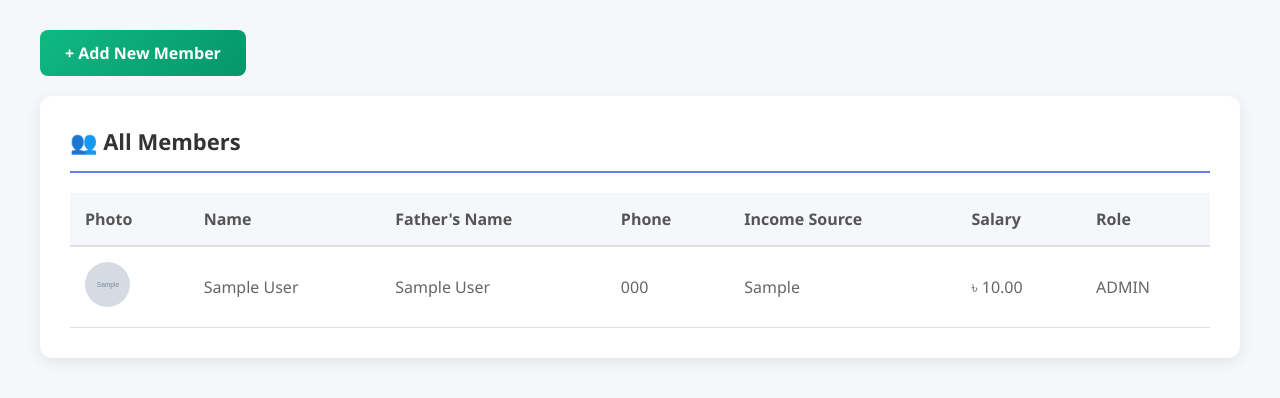
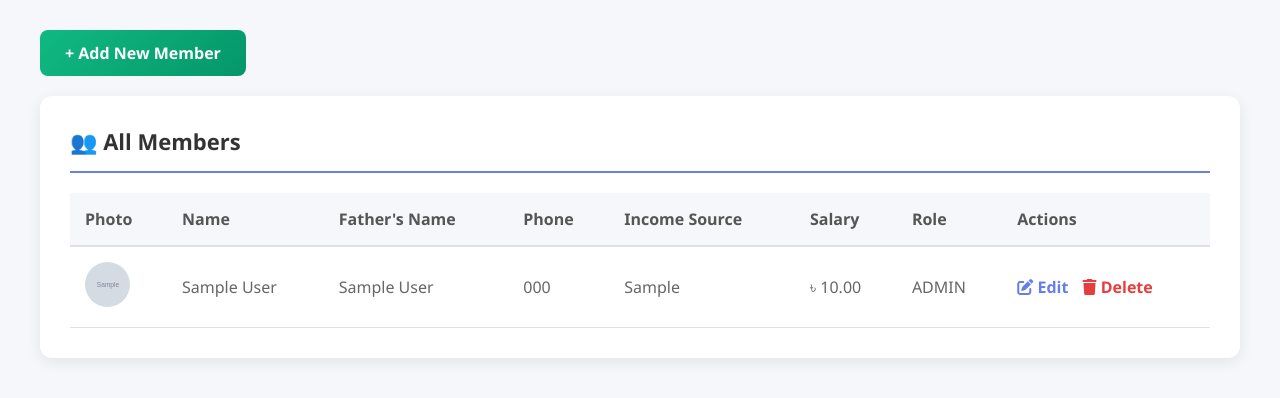
Before and after one commit to Raihanroo/Pre_Industry_Program, a Django app: page /expenses/members/ in a window 1280 px wide. Shown: the part 103-501 px from the top of the page. Run offline with Django 5.2, Linux system fonts and the light colour scheme; a user stored in the database is signed in; tables that the repository leaves empty hold one stand-in row (values such as "Sample post"); grey boxes marked "Sample" are stand-in pictures.

Commit message:
Family member image upload and CRUD features added

```diff
--- a/Family_expendeture/expenses/templates/expenses/member_list.html
+++ b/Family_expendeture/expenses/templates/expenses/member_list.html
@@ -5,7 +5,9 @@
 <head>
     <meta charset="UTF-8">
     <title>Member List</title>
+    <link rel="stylesheet" href="https://cdnjs.cloudflare.com/ajax/libs/font-awesome/6.0.0/css/all.min.css">
     <style>
+        /* আপনার আগের স্টাইলগুলো এখানে থাকবে */
         * {
             margin: 0;
             padding: 0;
@@ -75,19 +77,11 @@
             padding: 15px;
             border-bottom: 1px solid #e0e0e0;
             color: #666;
+            vertical-align: middle;
         }
 
         table tr:hover {
             background: #f9f9f9;
-        }
-
-        .role-badge {
-            display: inline-block;
-            background: #667eea;
-            color: white;
-            padding: 4px 12px;
-            border-radius: 20px;
-            font-size: 12px;
         }
 
         .btn-add {
@@ -99,6 +93,31 @@
             border-radius: 8px;
             font-weight: 600;
             margin-bottom: 20px;
+        }
+
+        /* বাটনগুলোর নতুন স্টাইল */
+        .btn-edit {
+            color: #667eea;
+            text-decoration: none;
+            margin-right: 10px;
+            font-weight: bold;
+        }
+
+        .btn-delete {
+            color: #e53e3e;
+            text-decoration: none;
+            font-weight: bold;
+            border: none;
+            background: none;
+            cursor: pointer;
+        }
+
+        .btn-edit:hover {
+            color: #764ba2;
+        }
+
+        .btn-delete:hover {
+            color: #c53030;
         }
     </style>
 </head>
@@ -125,6 +144,7 @@
                         <th>Income Source</th>
                         <th>Salary</th>
                         <th>Role</th>
+                        <th>Actions</th>
                     </tr>
                 </thead>
                 <tbody>
@@ -144,7 +164,19 @@
                         <td>{{ member.phone_number }}</td>
                         <td>{{ member.income_source }}</td>
                         <td>৳ {{ member.salary }}</td>
-                        <td>{{ member.role }}</td>
+                        <td><span class="role-badge">{{ member.role }}</span></td>
+
+                        <td>
+                            <a href="{% url 'expenses:edit_member' member.id %}" class="btn-edit" title="Edit">
+                                <i class="fas fa-edit"></i> Edit
+                            </a>
+
+                            <a href="{% url 'expenses:delete_member' member.id %}" class="btn-delete"
+                                onclick="return confirm('আপনি কি নিশ্চিত যে আপনি এই মেম্বারকে ডিলিট করতে চান?')"
+                                title="Delete">
+                                <i class="fas fa-trash"></i> Delete
+                            </a>
+                        </td>
                     </tr>
                     {% endfor %}
                 </tbody>
--- a/Family_expendeture/expenses/urls.py
+++ b/Family_expendeture/expenses/urls.py
@@ -38,4 +38,7 @@ urlpatterns = [
     path("categories/manage/", views.add_category, name="add_category"),
     path("categories/edit/<int:pk>/", views.edit_category, name="edit_category"),
     path("categories/delete/<int:pk>/", views.delete_category, name="delete_category"),
+    # মেম্বার এডিট এবং ডিলিট করার পাথ
+    path("members/edit/<int:pk>/", views.edit_member, name="edit_member"),
+    path("members/delete/<int:pk>/", views.delete_member, name="delete_member"),
 ]
--- a/Family_expendeture/expenses/views.py
+++ b/Family_expendeture/expenses/views.py
@@ -5,7 +5,7 @@ from django.contrib import messages
 from django.db.models import Sum, Count
 from datetime import datetime, timedelta
 from .models import Expense, Budget
-from .forms import BudgetForm, ExpenseForm
+from .forms import BudgetForm, ExpenseForm, FamilyMemberForm
 from django.contrib.auth.models import User
 import json
 from rest_framework import viewsets, permissions  # permissions যোগ করা হয়েছে
@@ -264,6 +264,28 @@ def member_list(request):
     return render(request, "expenses/member_list.html", context)
 
 
+# এডিট করার জন্য
+def edit_member(request, pk):
+    member = get_object_or_404(FamilyMember, id=pk)
+    if request.method == "POST":
+        form = FamilyMemberForm(request.POST, request.FILES, instance=member)
+        if form.is_valid():
+            form.save()
+            return redirect("expenses:all_members")  # আপনার লিস্ট পেজের নাম
+    else:
+        form = FamilyMemberForm(instance=member)  # এটি পুরনো ডাটা লোড করবে
+    return render(
+        request, "expenses/add_member.html", {"form": form, "edit_mode": True}
+    )
+
+
+# ডিলিট করার জন্য
+def delete_member(request, pk):
+    member = get_object_or_404(FamilyMember, id=pk)
+    member.delete()
+    return redirect("expenses:all_members")
+
+
 # add category
 @login_required
 def add_category(request):
```
Also changed, not shown: Family_expendeture/expenses/forms.py (+20 -1 lines).
